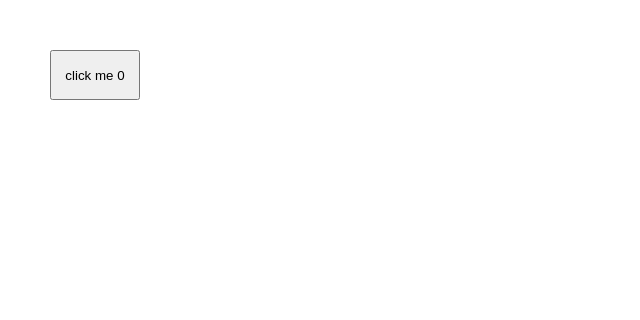
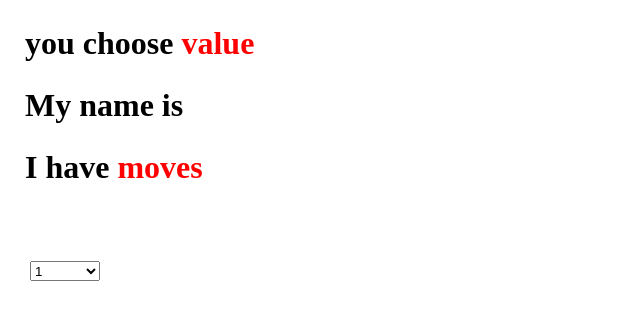
Before and after one commit to muktinathrajbanshi/ReactTutorial, a React (Create React App) app: page / in a window 1280 px wide. Shown: the top 320 px of the page, without its empty margins (0-640 px from the left). Built offline with nearby package versions, Linux system fonts and the light colour scheme; no server answers; a web font is replaced by a local one.

Commit message:
React API Call to Get Pokemon JSON Data using Axios and useEffect in ReactJS

```diff
--- a/package.json
+++ b/package.json
@@ -9,6 +9,7 @@
     "@testing-library/jest-dom": "^6.6.3",
     "@testing-library/react": "^16.3.0",
     "@testing-library/user-event": "^13.5.0",
+    "axios": "^0.19.2",
     "bootstrap": "^4.5.0",
     "react": "^16.13.1",
     "react-digital-clock": "^0.1.2",
--- a/src/ComA.jsx
+++ b/src/ComA.jsx
@@ -1,8 +1,40 @@
-import React from "react";
-import ComB from "./ComB";
+import React, { useEffect, useState } from "react";
+import axios from "axios";
 
 const ComA = () => {
-    return <ComB />;
+
+    const [num, setNum] = useState();
+    const [name, setName] = useState();
+    const [moves, setMoves] = useState();
+
+    useEffect(() => {
+        // alert("hi");
+        async function getData(){
+            const res = await axios.get(` https://pokeapi.co/api/v2/pokemon/${num}`)
+            console.log(res.data);
+            setName(res.data.name);
+            setMoves(res.data.name.length);
+        }
+        getData();
+    });
+
+    return (
+        <>
+            <h1> you choose <span style={{color:"red"}}> {num} value </span></h1>
+            <h1> My name is <span style={{color:"red"}}> {name} </span></h1>
+            <h1> I have <span style={{color:"red"}}> {moves} moves </span></h1>
+
+           <select value={num} onChange={(event) => {
+            setNum(event.target.value);
+           }}>
+            <option value="1">1</option>
+            <option value="25">25</option>
+            <option value="3">3</option>
+            <option value="4">4</option>
+            <option value="5">5</option>
+           </select>
+        </>
+    );
 };
 
 export default ComA;
--- a/src/index.css
+++ b/src/index.css
@@ -5,8 +5,12 @@
   /* background-color: #d2dbdd; */
 }
 
-button {
-  margin: 50px;
-  width: 90px;
-  height: 50px;
+select {
+  margin: 50px 0 0 30px;
+  width: 70px;
+  height: 20px;
 }
+
+h1 {
+  margin: 25px;
+}
--- a/src/index.js
+++ b/src/index.js
@@ -1,11 +1,11 @@
 import React from "react";
 import ReactDOM from "react-dom";
 import "./index.css";
-import App from "./App";
+import ComA from "./ComA";
 
 ReactDOM.render(
 
-    <App />,
+    <ComA />,
 
   document.getElementById("root")
 );
```
Also changed, not shown: 1 other file (tests, documents, lock files or other folders).
